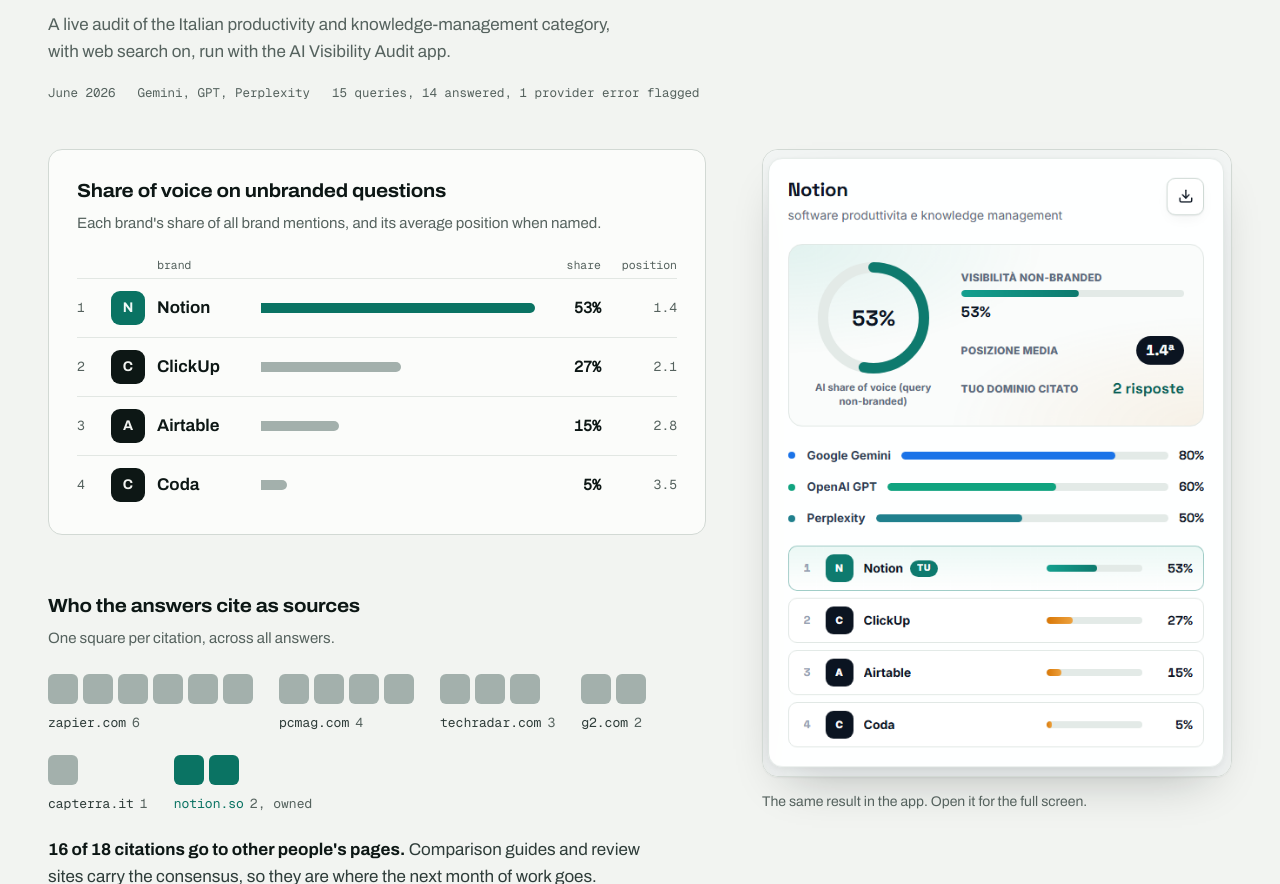
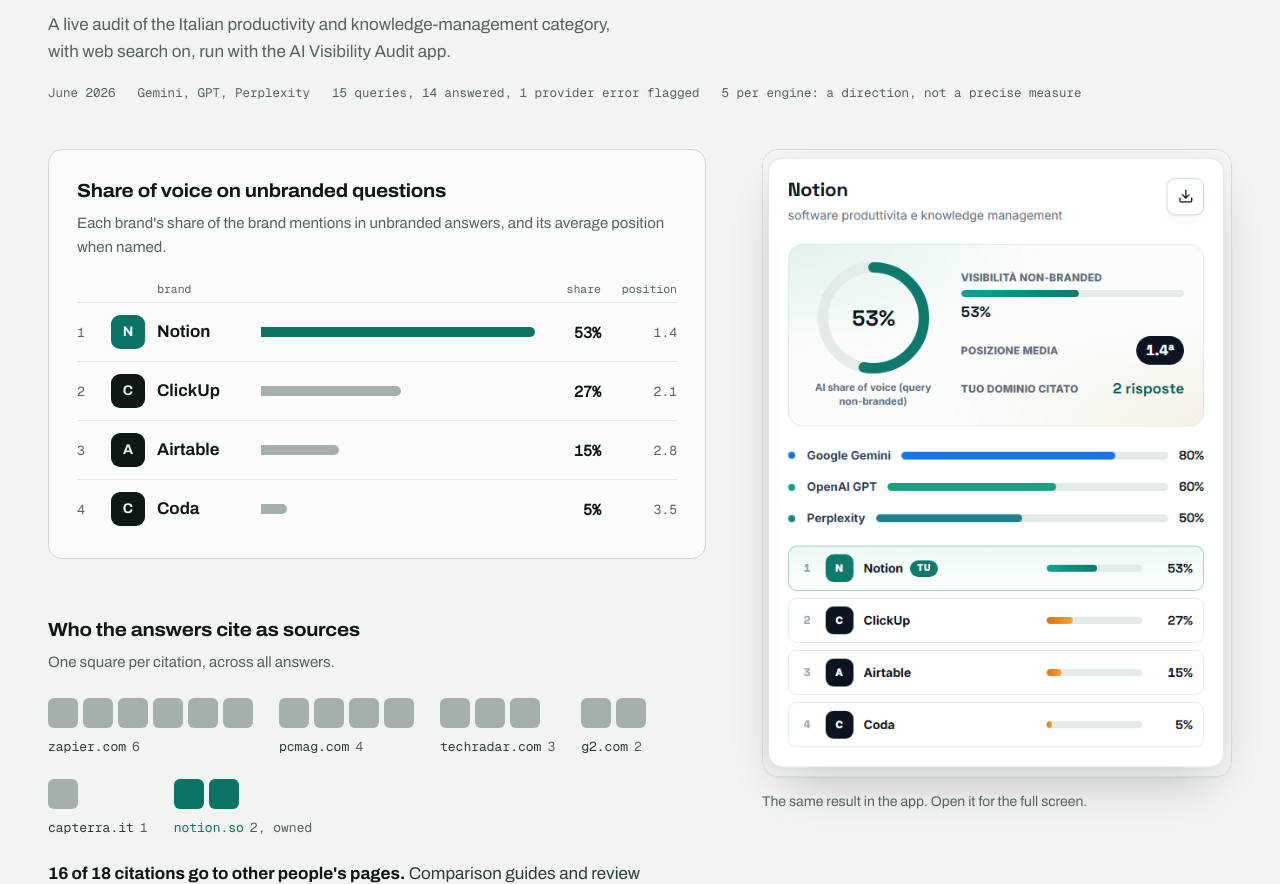
Before and after one commit to errer441122/ai-visibility-audit-geo, a plain HTML site: page docs/index.html in a window 1280 px wide. Shown: the part 1435-2319 px from the top of the page. Drawn offline with Linux system fonts and the light colour scheme.

Commit message:
State the sample, the share-of-voice base and what the paper measured
The Notion readout now says it rests on 5 queries per engine, explains that
share of voice counts only non-branded answers while the mention column
counts all of them, and cites arXiv 2601.02370 for what it studied (LLM
annotation), not as proof about brand visibility. "We" becomes "I".

Co-Authored-By: Claude Opus 5.5 <noreply@anthropic.com>

```diff
--- a/docs/index.html
+++ b/docs/index.html
@@ -323,13 +323,13 @@ footer a:hover { color: var(--accent); }
   <section class="wrap band" id="audit">
     <h2>Notion against ClickUp, Airtable and Coda</h2>
     <p class="sub2">A live audit of the Italian productivity and knowledge-management category, with web search on, run with the AI Visibility Audit app.</p>
-    <div class="meta"><span>June 2026</span><span>Gemini, GPT, Perplexity</span><span>15 queries, 14 answered, 1 provider error flagged</span></div>
+    <div class="meta"><span>June 2026</span><span>Gemini, GPT, Perplexity</span><span>15 queries, 14 answered, 1 provider error flagged</span><span>5 per engine: a direction, not a precise measure</span></div>
 
     <div class="split">
       <div>
       <div class="board">
         <h3>Share of voice on unbranded questions</h3>
-        <p class="q">Each brand's share of all brand mentions, and its average position when named.</p>
+        <p class="q">Each brand's share of the brand mentions in unbranded answers, and its average position when named.</p>
         <ol class="rank">
           <li class="head" aria-hidden="true"><span></span><span></span><span>brand</span><span></span><span>share</span><span>position</span></li>
           <li class="me" style="--v:53"><span class="rk">1</span><span class="badge" aria-hidden="true">N</span><span class="bn">Notion</span><span class="bar"></span><span class="pct">53%</span><span class="pos">1.4</span></li>
```
Also changed, not shown: 3 other files.
